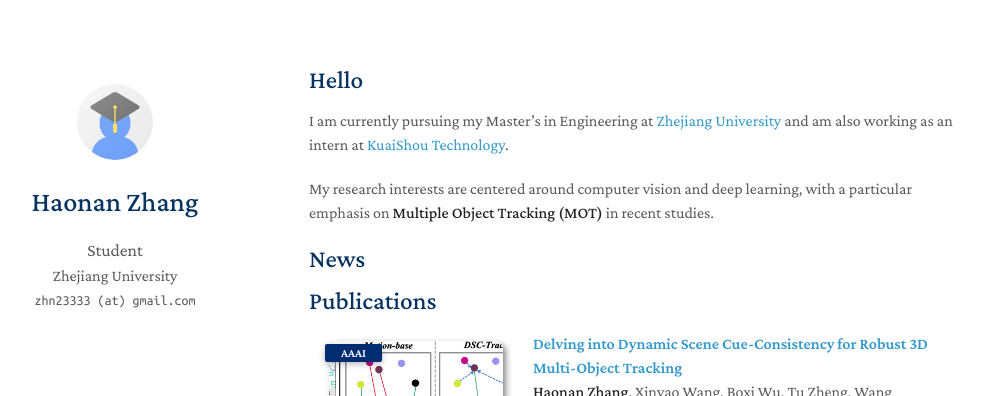
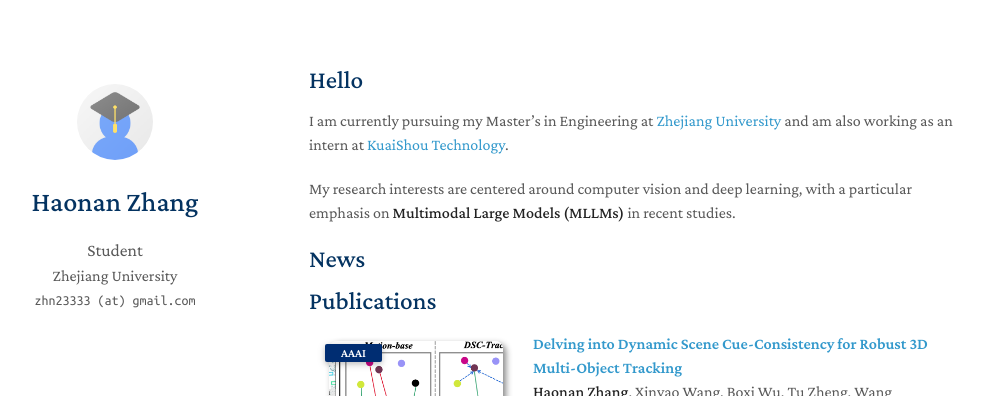
Before and after one commit to zhn12343333/academic_homepage, a Jekyll site: the page built from index.md, in a window 1280 px wide. Shown: the top 396 px of the page, without its empty margins (161-1144 px from the left). Built offline with Jekyll 4.4.1, drawn with Linux system fonts in a browser that asks for light colours; a style sheet for code colours, icons or effects is not loaded; our own code applies the rules of GitHub Pages for plain Markdown files.

Commit message:
Update research interests to MLLMs

```diff
--- a/index.md
+++ b/index.md
@@ -6,7 +6,7 @@ layout: homepage
 
 I am currently pursuing my Master's in Engineering at [Zhejiang University](https://www.zju.edu.cn/) and am also working as an intern at [KuaiShou Technology](https://www.kuaishou.com/).
 
-My research interests are centered around computer vision and deep learning, with a particular emphasis on **Multiple Object Tracking (MOT)** in recent studies.
+My research interests are centered around computer vision and deep learning, with a particular emphasis on **Multimodal Large Models (MLLMs)** in recent studies.
 
 
 
```
